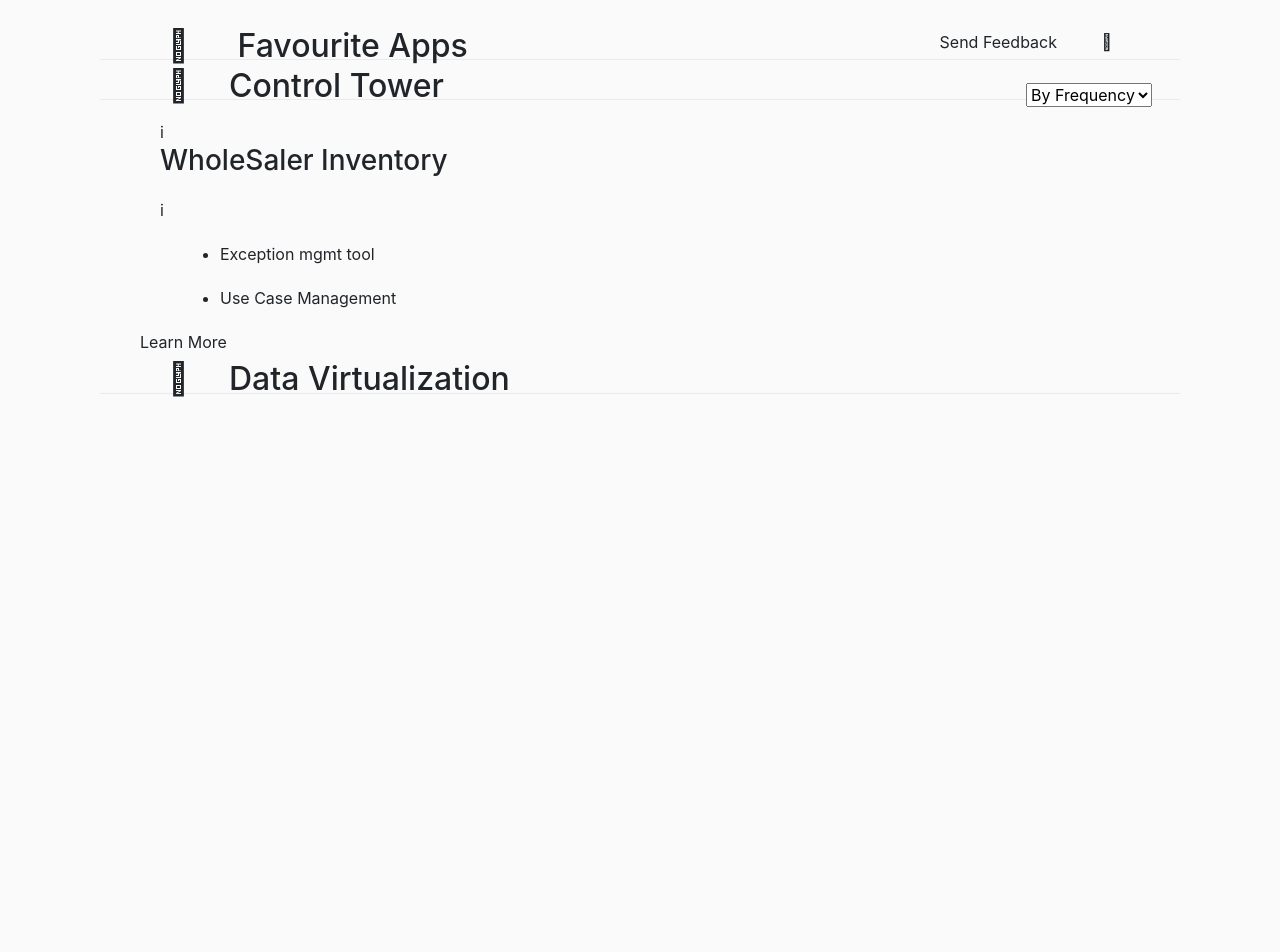
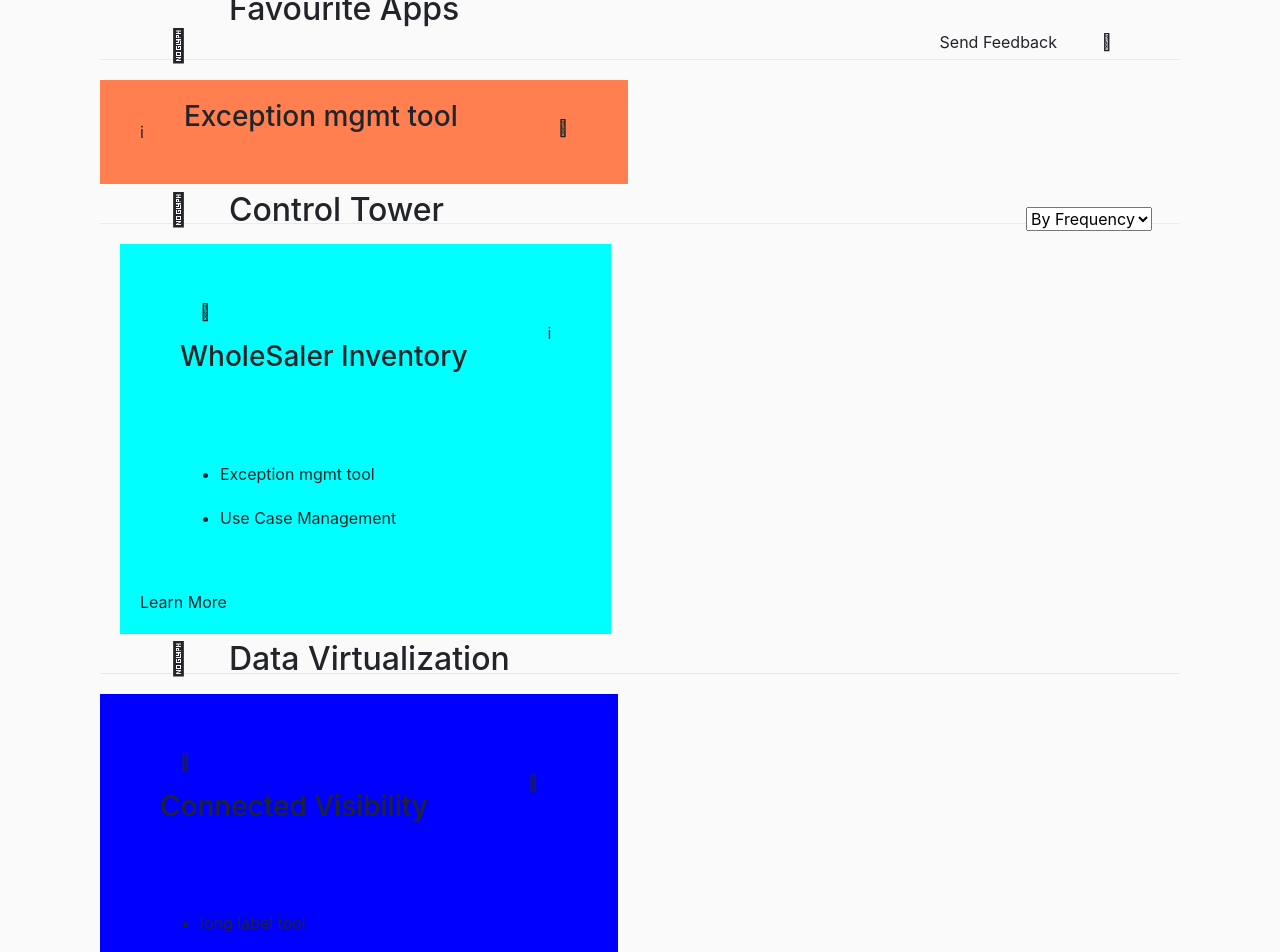
Before and after one commit to sanketbagad/SyrenProject1, a React (Create React App) app: page / in a window 1280 px wide. Shown: the top 952 px of the page. Before the commit the page ends 800 px from the top, so only its background shows below. Built offline with nearby package versions, Linux system fonts and the light colour scheme.

Commit message:
Here comes the styling

```diff
--- a/src/Components/Ct/Ct.js
+++ b/src/Components/Ct/Ct.js
@@ -3,15 +3,16 @@ import "./ct.css"
 
 const Ct = () => {
     return (
-        <div>
+        <div className='ct'>
+            <div className='ct-nav'>
            <div>
-               <span>i</span>
+               <span><i class="fal fa-star"></i></span>
                <h3>WholeSaler Inventory</h3>
            </div>
            <div>
                <span>i</span>
            </div>
-
+            </div>
            <div>
                <ul>
                    <li>Exception mgmt tool</li>
--- a/src/Components/Ct/ct.css
+++ b/src/Components/Ct/ct.css
@@ -0,0 +1,13 @@
+.ct{
+    display: flex;
+    flex-direction: column;
+    background-color: aqua;
+    width: fit-content;
+    height: fit-content;
+
+}
+
+.ct-nav{
+    display: flex;
+    align-items: center;
+}
--- a/src/Components/Dv/Dv.js
+++ b/src/Components/Dv/Dv.js
@@ -3,15 +3,16 @@ import "./dv.css"
 
 const Dv = () => {
     return (
-        <div>
-           <div>
-               <span>i</span>
+        <div className='dv'>
+            <div className='dv-nav'>
+           <div className='dv-title'>
+           <span><i class="fal fa-star"></i></span>
                <h3>Connected Visibility</h3>
            </div>
            <div>
-               <span>i</span>
+           <span><i class="fal fa-star"></i></span>
            </div>
-
+            </div>
            <div>
                <ul>
                    <li>long label tool</li>
--- a/src/Components/Dv/dv.css
+++ b/src/Components/Dv/dv.css
@@ -0,0 +1,13 @@
+.dv {
+display: flex;
+flex-direction: column;
+width: fit-content;
+height: fit-content;
+border: 3rem;
+background-color: blue;
+}
+
+.dv-nav{
+    display: flex;
+    align-items: center;
+}
--- a/src/Components/Fapps/Fapps.js
+++ b/src/Components/Fapps/Fapps.js
@@ -1,14 +1,15 @@
 import React from 'react'
+import "./fapps.css"
 
 const Fapps = () => {
     return (
-        <div>
-        <div>
+        <div className='fapps'>
+        <div className='f-title'>
             <span>i</span>
-            <h3>Connected Visibility</h3>
+            <h3>Exception mgmt tool</h3>
         </div>
         <div>
-            <span>i</span>
+        <span><i class="fal fa-star"></i></span>
         </div>
      </div>
     )
--- a/src/Components/Fapps/fapps.css
+++ b/src/Components/Fapps/fapps.css
@@ -0,0 +1,10 @@
+.fapps {
+    background-color: coral;
+    width: fit-content;
+    height: fit-content;
+    display: flex;
+}
+
+.f-title{
+    display: flex;
+}
--- a/src/Sections/Data/Data.js
+++ b/src/Sections/Data/Data.js
@@ -1,4 +1,5 @@
 import React from 'react'
+import Dv from '../../Components/Dv/Dv'
 import "./data.css"
 
 const Data = () => {
@@ -9,6 +10,7 @@ const Data = () => {
             {/* <p className='d-feed'>Send Feedback <span><i class="fal fa-comments"></i></span></p> */}
             </div>
 
+           <Dv />
         </div>
     )
 }
--- a/src/Sections/Favourites/Favourites.js
+++ b/src/Sections/Favourites/Favourites.js
@@ -1,4 +1,5 @@
 import React from 'react'
+import Fapps from '../../Components/Fapps/Fapps'
 import "./fav.css"
 
 const Favourites = () => {
@@ -9,6 +10,7 @@ const Favourites = () => {
             <p className='f-feed'>Send Feedback <span><i class="fal fa-comments"></i></span></p>
             </div>
 
+        <Fapps />
         </div>
     )
 }
```
